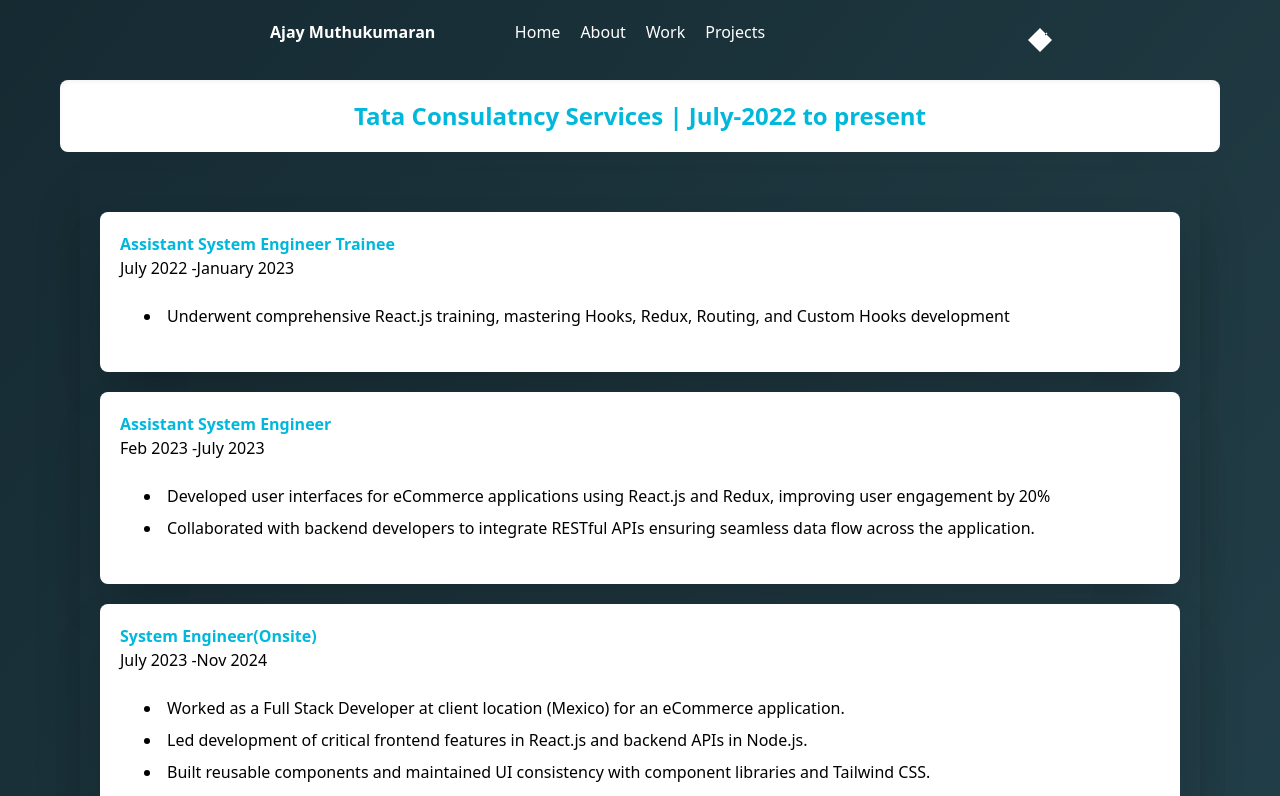
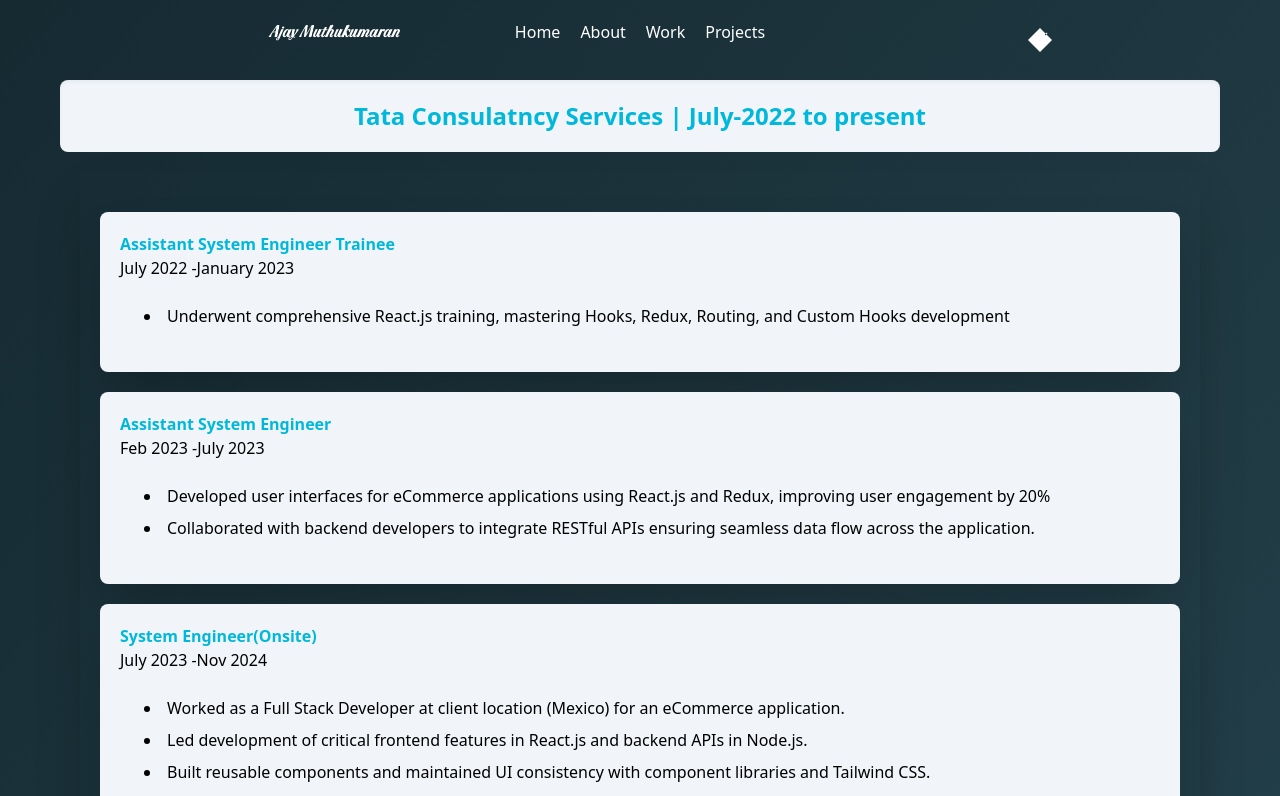
Before and after one commit to ajay-mkumar/my-portfolio, a React (Vite) app: page /work in a window 1280 px wide. Shown: the top 796 px of the page. Built offline with nearby package versions, Linux system fonts and the light colour scheme; some icons are missing.

Commit message:
animation added

```diff
--- a/src/component/About/About.tsx
+++ b/src/component/About/About.tsx
@@ -1,8 +1,8 @@
 function About() {
     return (
-      <div className="m-5 mt-10 p-5 space-y-10">
+      <div className="m-5 mt-10 p-5 space-y-10 card">
         {/* About Me */}
-        <div className="shadow-lg rounded-xl p-5 bg-slate-100">
+        <div className="shadow-lg rounded-xl p-5 bg-slate-100 ">
           <h1 className="text-2xl font-bold text-cyan-500 mb-3">👋 About Me</h1>
           <p className="text-base w-full md:w-2/3 leading-relaxed">
             I'm <b>Ajay</b>, a passionate <b>Frontend Developer</b> with <b>3+ years</b> of experience crafting sleek, responsive UIs using <b>React.js</b>, <b>Tailwind CSS</b>, and modern web tools. I bring a creative edge to code, blending performance with aesthetics.
@@ -14,7 +14,7 @@
         </div>
 
         {/* Work Experience */}
-        <div className="shadow-lg rounded-xl p-5 bg-slate-100">
+        <div className="shadow-lg rounded-xl p-5 bg-slate-100 slide-in">
           <h1 className="text-2xl font-bold text-cyan-500 mb-3">💼 Work Experience</h1>
           <ul className="list-disc pl-5 space-y-1">
             <li><b>Tata Consultancy Services</b></li>
--- a/src/component/Homepage/Homepage.tsx
+++ b/src/component/Homepage/Homepage.tsx
@@ -41,6 +41,7 @@
           <div className={`rounded-full border-[6px] border-gray-200 p-2 shadow-lg relative ${flipIn && 'flip-in'}`}>
             <img
               src="/avatar.jpg"
+              loading="lazy"
               alt="Ajay Avatar"
               className="rounded-full object-cover w-60 h-60 md:w-72 md:h-72"
             />
--- a/src/component/NavBar/MobileNav.tsx
+++ b/src/component/NavBar/MobileNav.tsx
@@ -42,7 +42,7 @@
     <>
       <AppBar position="static" sx={{ background: "none" }}>
         <Toolbar>
-          <Typography variant="h6" sx={{ flexGrow: 1 }}>
+          <Typography className="name" sx={{ flexGrow: 1 }}>
             Ajay Muthukumaran
           </Typography>
           <ExternalLinks isMobile={true} />
--- a/src/component/NavBar/NavBar.tsx
+++ b/src/component/NavBar/NavBar.tsx
@@ -10,7 +10,7 @@
   if (!isMobile)
     return (
       <div className="sm:flex justify-between m-5 relative">
-        <h1 className="absolute left-[250px] font-bold text-white">
+        <h1 className="absolute left-[250px] font-bold text-white name">
           Ajay Muthukumaran
         </h1>
 
--- a/src/component/Project/Project.tsx
+++ b/src/component/Project/Project.tsx
@@ -6,12 +6,13 @@
   const project = projects.find((project) => project.id === Number(id));
   if (project)
     return (
-      <div className="m-10 p-5 space-y-10  min-h-screen">
+      <div className="m-10 p-5 space-y-10  min-h-screen card">
         <div className="bg-white rounded-xl shadow-lg p-6 space-y-6 hover:shadow-2xl transition duration-300">
           <h1 className="text-2xl font-bold text-blue-800">{project.name}</h1>
 
           <img
             src={project.img}
+            loading="lazy"
             alt={`${project.name} preview`}
             className="w-full md:w-2/3 lg:w-1/2 rounded-lg mx-auto"
           />
@@ -39,19 +40,23 @@
           </ul>
           <button className="bg-cyan-500 p-2 text-white cursor-pointer active:scale-70 transition duration-300">
             <a href={project.url} target="_blank">
-            View Project
+              View Project
             </a>
           </button>
           <button className="bg-cyan-500 p-2 ml-5 text-white cursor-pointer active:scale-70 transition duration-300">
             <a href={project.code} target="_blank">
-            View Code
+              View Code
             </a>
           </button>
         </div>
       </div>
     );
   else
-    return <div className="flex justify-center items-center text-white text-xl min-h-screen">No Project found with the id: {id}</div>
+    return (
+      <div className="flex justify-center items-center text-white text-xl min-h-screen">
+        No Project found with the id: {id}
+      </div>
+    );
 }
 
 export default Project;
--- a/src/component/Project/Projects.tsx
+++ b/src/component/Project/Projects.tsx
@@ -4,7 +4,7 @@
   const navigate = useNavigate();
 
   return (
-    <div className="m-10 p-5 flex flex-wrap gap-2 cursor-pointer">
+    <div className="m-10 p-5 flex flex-wrap gap-2 cursor-pointer card">
       {projects.map((project, index) => (
         <div
           onClick={() => navigate(`/projects/${project.id}`)}
--- a/src/component/Work/Work.tsx
+++ b/src/component/Work/Work.tsx
@@ -2,15 +2,15 @@
 
 function Work() {
   return (
-    <div className="m-10 p-5">
-      <h1 className="font-bold text-2xl text-cyan-500 p-5 bg-white rounded-lg shadow-inner text-center">
+    <div className="m-10 p-5 card">
+      <h1 className="font-bold text-2xl text-cyan-500 p-5 bg-slate-100 rounded-lg shadow-inner text-center">
         Tata Consulatncy Services | July-2022 to present
       </h1>
       <div className="shadow-2xl m-5 pt-5">
         {workExperience.map((exp, index) => (
           <div
             key={index}
-            className="p-5 m-5 shadow-2xl rounded-lg bg-white hover:scale-105 transition duration-300"
+            className="p-5 m-5 shadow-2xl rounded-lg bg-slate-100 hover:scale-105 transition duration-300"
           >
             <h3 className="font-bold text-cyan-500">{exp.designation}</h3>
             <p>{exp.Duration}</p>
--- a/src/index.css
+++ b/src/index.css
@@ -1,4 +1,5 @@
 @import "tailwindcss";
+
 
 /* Add this in your index.css or global.css */
 @keyframes flipIn {
@@ -27,3 +28,44 @@
     background-size: 200% 200%;
     animation: gradientShift 8s ease infinite;
   }
+
+  @keyframes slideIn {
+    from {
+      transform: translateY(50px);
+      opacity: 0;
+    }
+    to {
+      transform: translateY(0);
+      opacity: 1;
+    }
+  }
+
+  .card {
+    animation: slideIn 0.6s ease-out forwards;
+    opacity: 0; /* Ensure initial hidden state */
+  }
+  .card:nth-child(1) {
+    animation-delay: 0s;
+  }
+
+  .card:nth-child(2) {
+    animation-delay: 0.3s;
+  }
+
+  .card:nth-child(3) {
+    animation-delay: 0.6s;
+  }
+
+  @font-face {
+    font-family: 'Britney-Regular';
+    src: url('/fonts/Britney-Regular.woff2') format('woff2'),
+         url('/fonts/Britney-Regular.woff') format('woff'),
+         url('/fonts/Britney-Regular.ttf') format('truetype');
+    font-weight: 400;
+    font-display: swap;
+    font-style: normal;
+  }
+
+  .name {
+    font-family: 'Britney-Regular', cursive !important;
+  }
```
Also changed, not shown: public/fonts/Britney-Regular.woff (added), public/fonts/Britney-Regular.woff2 (added).
